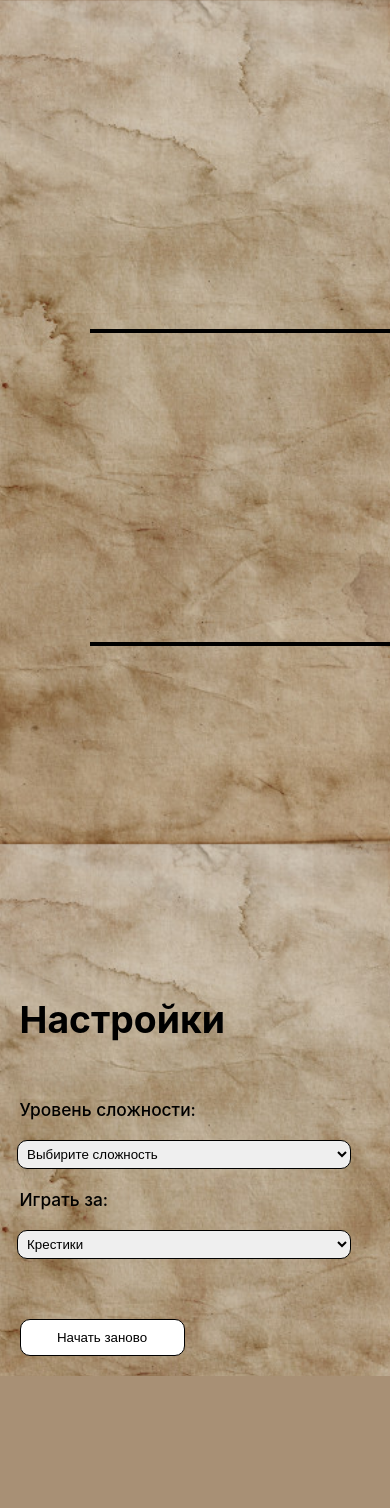
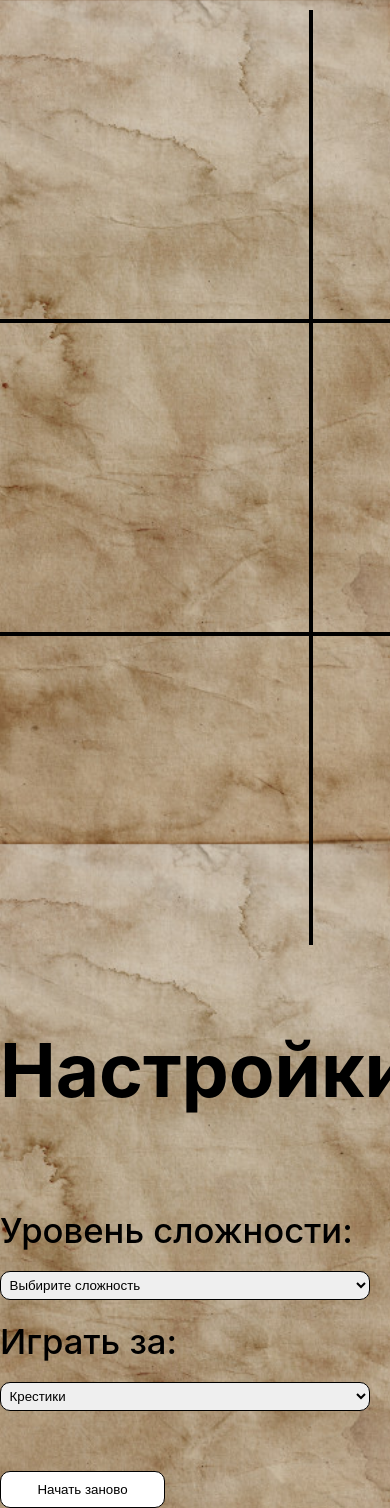
Before and after one commit to AglAnton/aglanton.github.io, a PHP site: page / in a window 390 px wide; the page is wider, and only the part inside the window is pictured. Before the commit the page ends 1376 px from the top of that part, so only its background shows below. Run offline with PHP 8.4, Linux system fonts and the light colour scheme.

Commit message:
Update style.css

```diff
--- a/tic-tac-toe/css/style.css
+++ b/tic-tac-toe/css/style.css
@@ -101,16 +101,21 @@ select {
 /**********************************  адаптация  *****************************/
 
 @media only screen and (max-width: 1080px){
+	body{
+		margin: 10px 0 0 0;
+	}
+
 	#forma {
 		float: none;
 		width: 100%;
 	}
 
 	#field {
-	display: inline-block;
-	margin-right: -4px;
-	width: 940px;
-	height: 940px;
+		display: inline-block;
+		margin-right: -4px;
+		width: 940px;
+		height: 940px;
+		margin: 0 auto;
 	}
 
 	#field * {
@@ -118,6 +123,14 @@ select {
 		padding: 0;
 		width: 309px;
 		height: 309px;
+	}
+
+	#forma h3 {
+		font-size: 56pt;
+	}
+
+	#forma p {
+		font-size: 26pt;
 	}
 
 	#field-2, #field-5, #field-8 {
```
